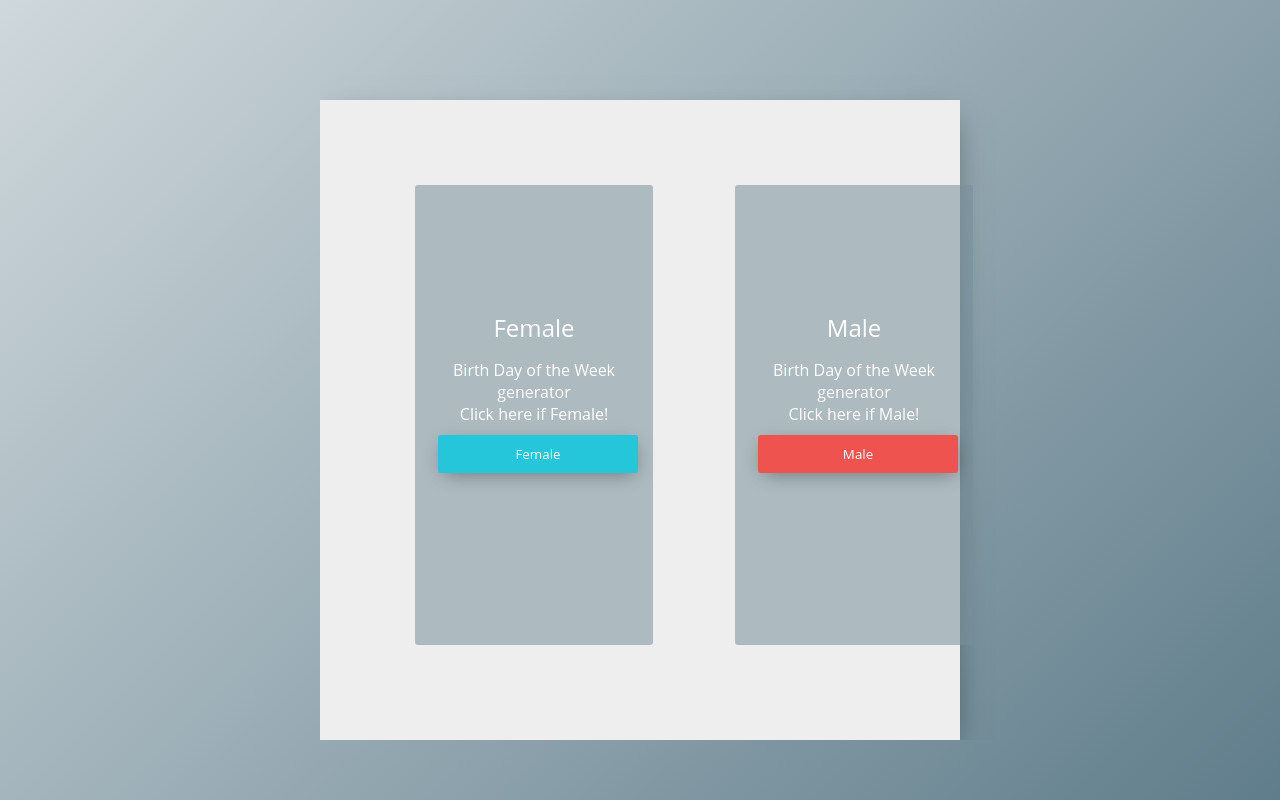
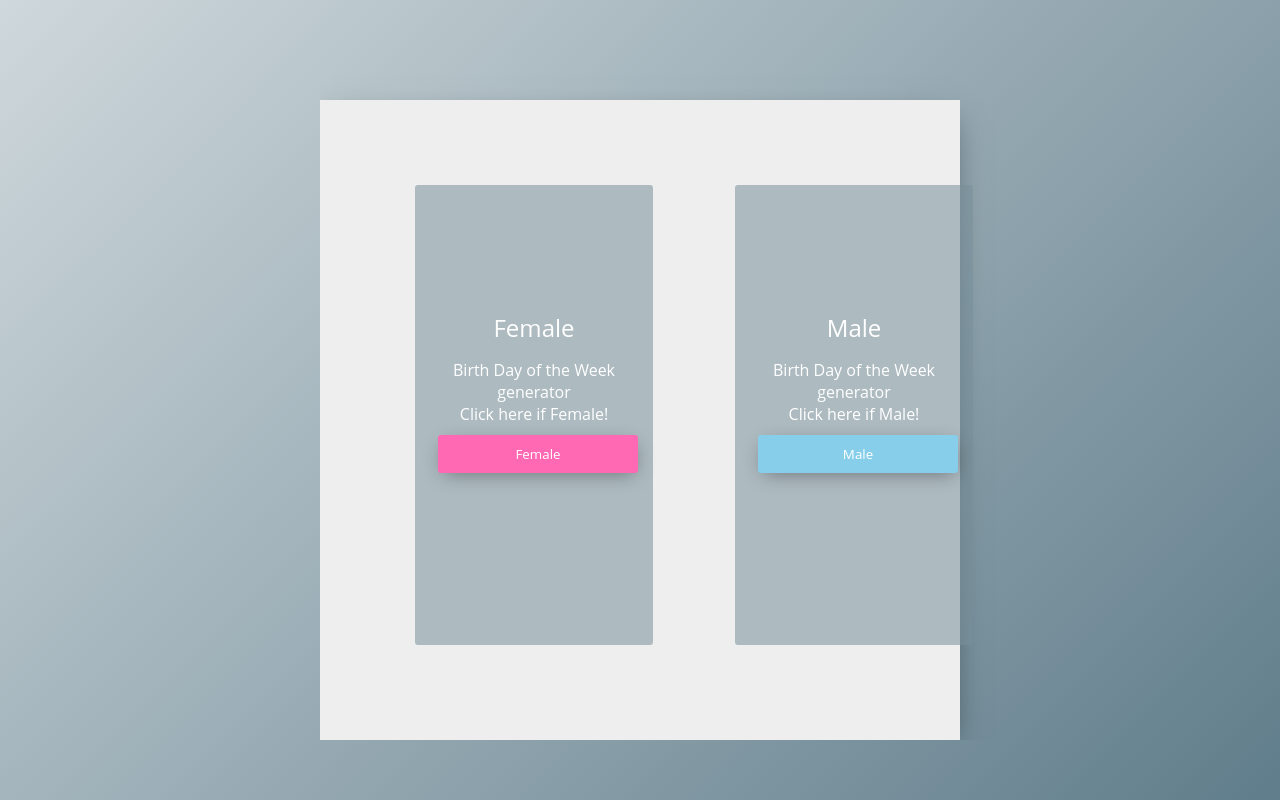
Before and after one commit to SultanKirigha/Birth-day-of-the_week_generator, a plain HTML site: page index.html in a window 1280 px wide. Shown: the top 800 px of the page. Drawn offline with Linux system fonts and the light colour scheme.

Commit message:
changed the background color

```diff
--- a/index.html
+++ b/index.html
@@ -15,7 +15,7 @@
             <div class="cont_ba_opcitiy">
               <h2 style="margin-top: 50%;">Female</h2>
               <p>Birth Day of the Week generator<br>Click here if Female!</p>
-              <button class="btn_login" onclick="cambiar_login()">Female</button>
+              <button class="btn_login" onclick="cambiar_login()" style="background-color: hotpink";>Female</button>
             </div>
           </div>
 
@@ -23,7 +23,7 @@
         <div class="cont_ba_opcitiy">
           <h2 style="margin-top: 50%;">Male</h2>
           <p>Birth Day of the Week generator<br>Click here if Male!</p>
-          <button class="btn_sign_up" onclick="cambiar_sign_up()">Male</button>
+          <button class="btn_male" onclick="cambiar_sign_up()"style="background-color:skyblue";>Male</button>
         </div>
       </div>
     </div>
@@ -57,7 +57,7 @@
     <input type="number" placeholder="Year of birth" />
     <input type="number" placeholder="Month" />
     <input type="number" placeholder="Date" />
-    <button class="btn_sign_up" onclick="cambiar_sign_up()">Submit</button>
+    <button class="btn_male" onclick="cambiar_sign_up()">Submit</button>
     <img src="image/tamarcus-brown-29pFbI_D1Sc-unsplash-removebg-preview.png" alt="male" style="margin-top: -115%;margin-left: 80%;">
     </div>
   </div>
--- a/style.css
+++ b/style.css
@@ -172,7 +172,7 @@
   }
 
   .btn_login {
-  background-color: #26C6DA;
+  background-color: hotpink;
     border: none;
     padding: 10px;
   width: 200px;
@@ -212,8 +212,8 @@
   padding: 15px 0px;
   }
 
-  .btn_sign_up {
-  background-color: #ef5350;
+  .btn_male{
+  background-color: skyblue;
     border: none;
     padding: 10px;
   width: 200px;
```
